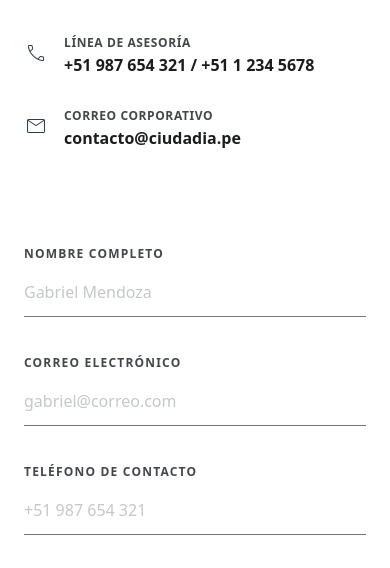
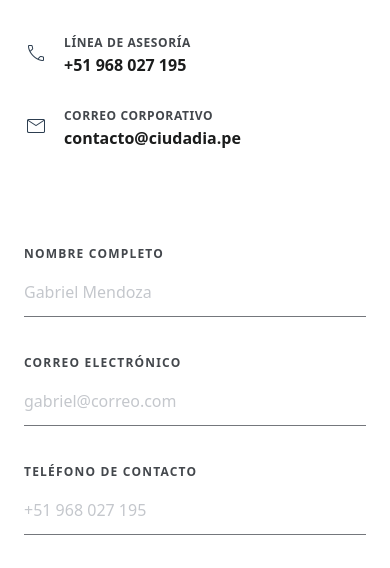
Before and after one commit to Avilto/Ciudadia, a website: page contacto.html in a window 390 px wide. Shown: the part 327-895 px from the top of the page. Drawn offline with nearby package versions, Linux system fonts and the light colour scheme.

Commit message:
fix(contact): update advisory phone line number to +51 968 027 195

```diff
--- a/contacto.html
+++ b/contacto.html
@@ -198,7 +198,7 @@
                   <span class="material-symbols-outlined text-primary text-2xl" style="font-variation-settings: 'wght' 200;">call</span>
                   <div>
                     <p class="font-label-caps text-label-caps uppercase text-on-surface-variant tracking-wider mb-1">LÍNEA DE ASESORÍA</p>
-                    <p class="font-body-md text-body-md text-on-surface font-semibold">+51 987 654 321 / +51 1 234 5678</p>
+                    <p class="font-body-md text-body-md text-on-surface font-semibold"><a href="https://wa.me/51968027195" target="_blank" class="hover:text-primary transition-colors">+51 968 027 195</a></p>
                   </div>
                 </div>
                 <div class="flex items-start gap-4">
@@ -229,7 +229,7 @@
               <div class="grid grid-cols-1 md:grid-cols-2 gap-8">
                 <div class="space-y-1">
                   <label class="font-label-caps text-label-caps uppercase text-on-surface-variant">Teléfono de Contacto</label>
-                  <input class="w-full bg-transparent border-0 border-b border-outline p-0 py-3 hover:border-primary/50 focus:ring-0 focus:border-primary transition-colors duration-300 text-on-surface placeholder:text-outline-variant" placeholder="+51 987 654 321" type="tel" required>
+                  <input class="w-full bg-transparent border-0 border-b border-outline p-0 py-3 hover:border-primary/50 focus:ring-0 focus:border-primary transition-colors duration-300 text-on-surface placeholder:text-outline-variant" placeholder="+51 968 027 195" type="tel" required>
                 </div>
 
                 <div class="space-y-1 relative" id="custom-select-container">
```
Also changed, not shown: index.html (+2 -2 lines).
